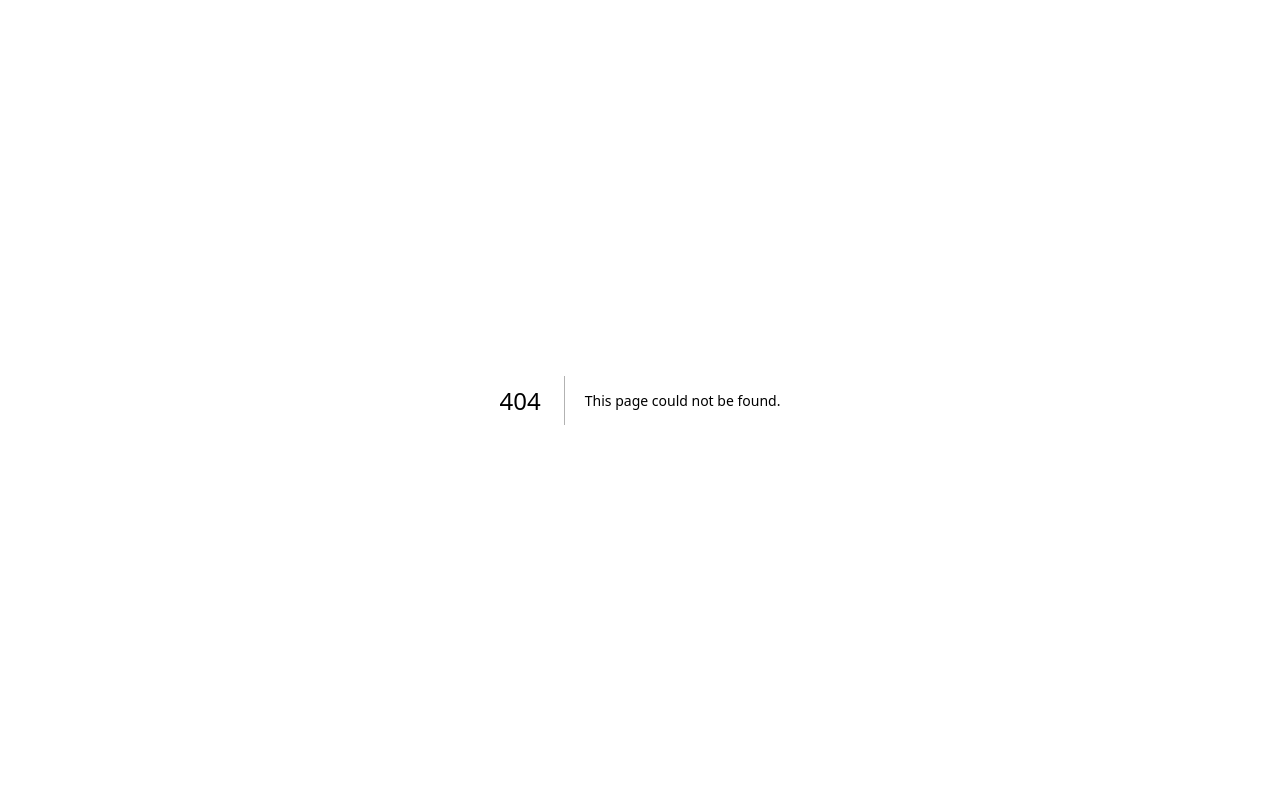
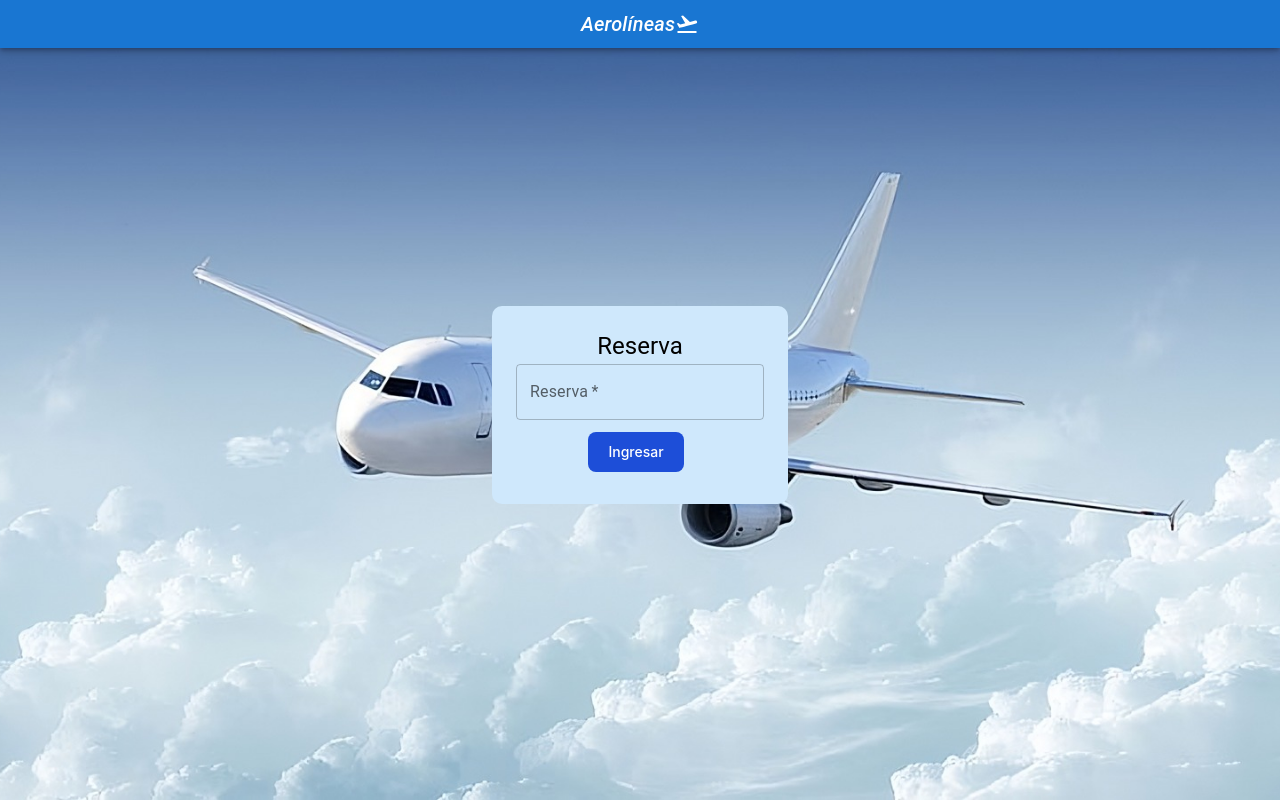
Before and after one commit to manuelRestrep0/frontend-presencial, a Next.js app: page /modulo-pagos-a/booking in a window 1280 px wide. Before the commit this address had no page. Built offline with nearby package versions, Linux system fonts and the light colour scheme.

Commit message:
selector de reserva(no se muestra al inicio)

```diff
--- /dev/null
+++ b/app/modulo-pagos-a/booking/page.tsx
@@ -0,0 +1,43 @@
+'use client'
+import { Box, FormControl, TextField, Typography } from "@mui/material";
+import NavbarCustom from "../components/Navbar";
+
+export default function Booking() {
+
+
+    return (
+        <>
+            <NavbarCustom />
+            <Box sx={{
+                textAlign: 'center',
+                backgroundImage: `url('/images/fondo.jpg')`,
+                backgroundSize: 'cover',
+                backgroundPosition: 'center',
+                height: '100vh',
+                display: 'flex',
+                justifyContent: 'center',
+                alignItems: 'center'
+            }}>
+                <Box style={{ minWidth: '50%', maxWidth: '90%'}}>
+                <FormControl style={{ marginTop: 10 }}>
+                <Box sx={{ p: 3, bgcolor: '#cfe8fc', borderRadius: '10px', minWidth: '100%' }}>
+
+                    <Typography variant="h5" style={{ marginBottom: 2 }}>Reserva</Typography>
+                    <TextField
+                        fullWidth
+                        required
+                        id="booking"
+                        type="booking"
+                        label="Reserva"
+                    />
+                    <div className="flex justify-center mt-3">
+                        <button type="button" className="text-white bg-blue-700 hover:bg-blue-800 focus:ring-4 focus:ring-blue-300 font-medium rounded-lg text-sm px-5 py-2.5 me-2 mb-2 dark:bg-blue-600 dark:hover:bg-blue-700 focus:outline-none dark:focus:ring-blue-800">Ingresar</button>
+                    </div>
+                </Box>
+
+            </FormControl>
+                </Box>
+            </Box>
+        </>
+    )
+}
```
